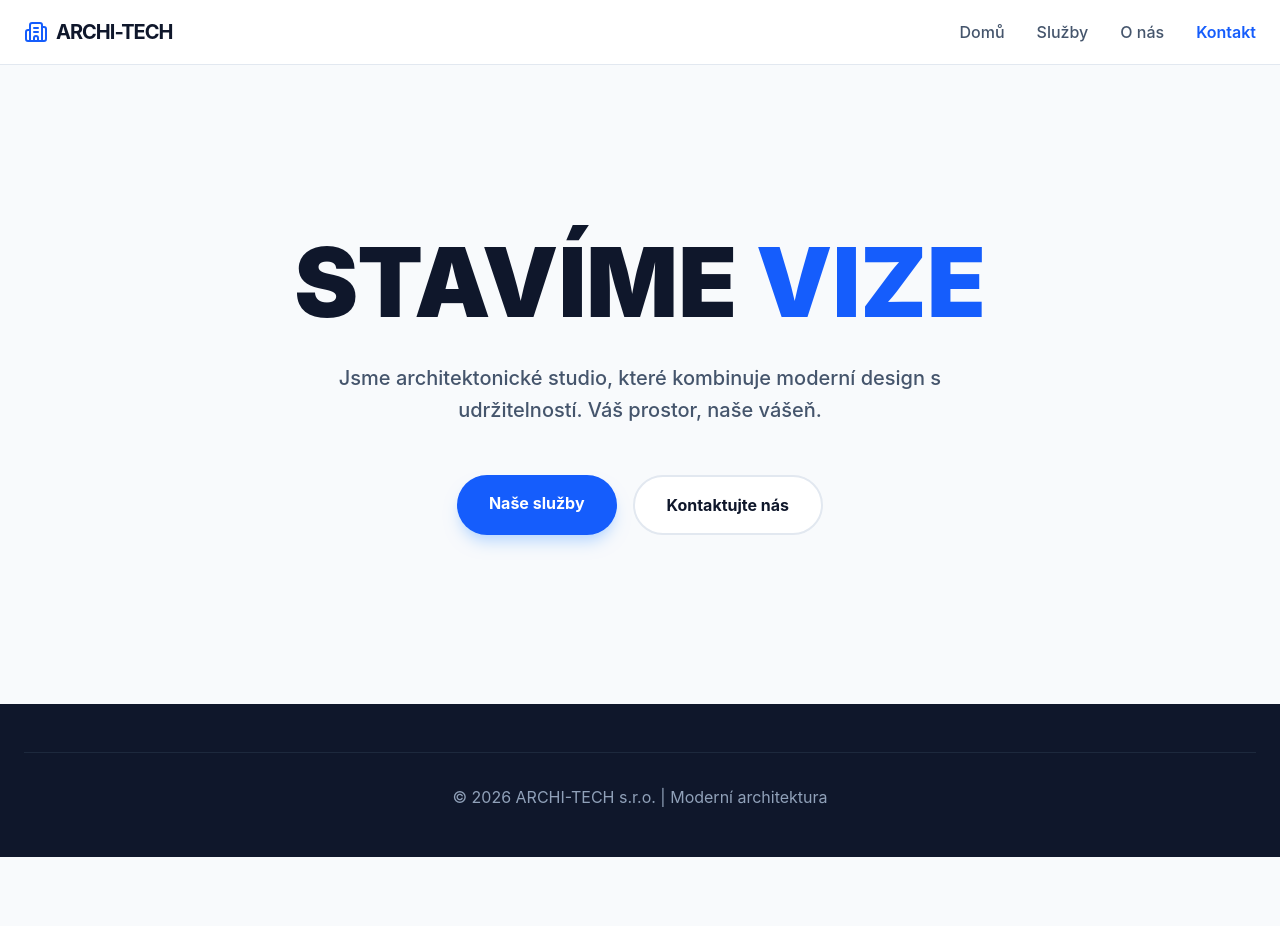
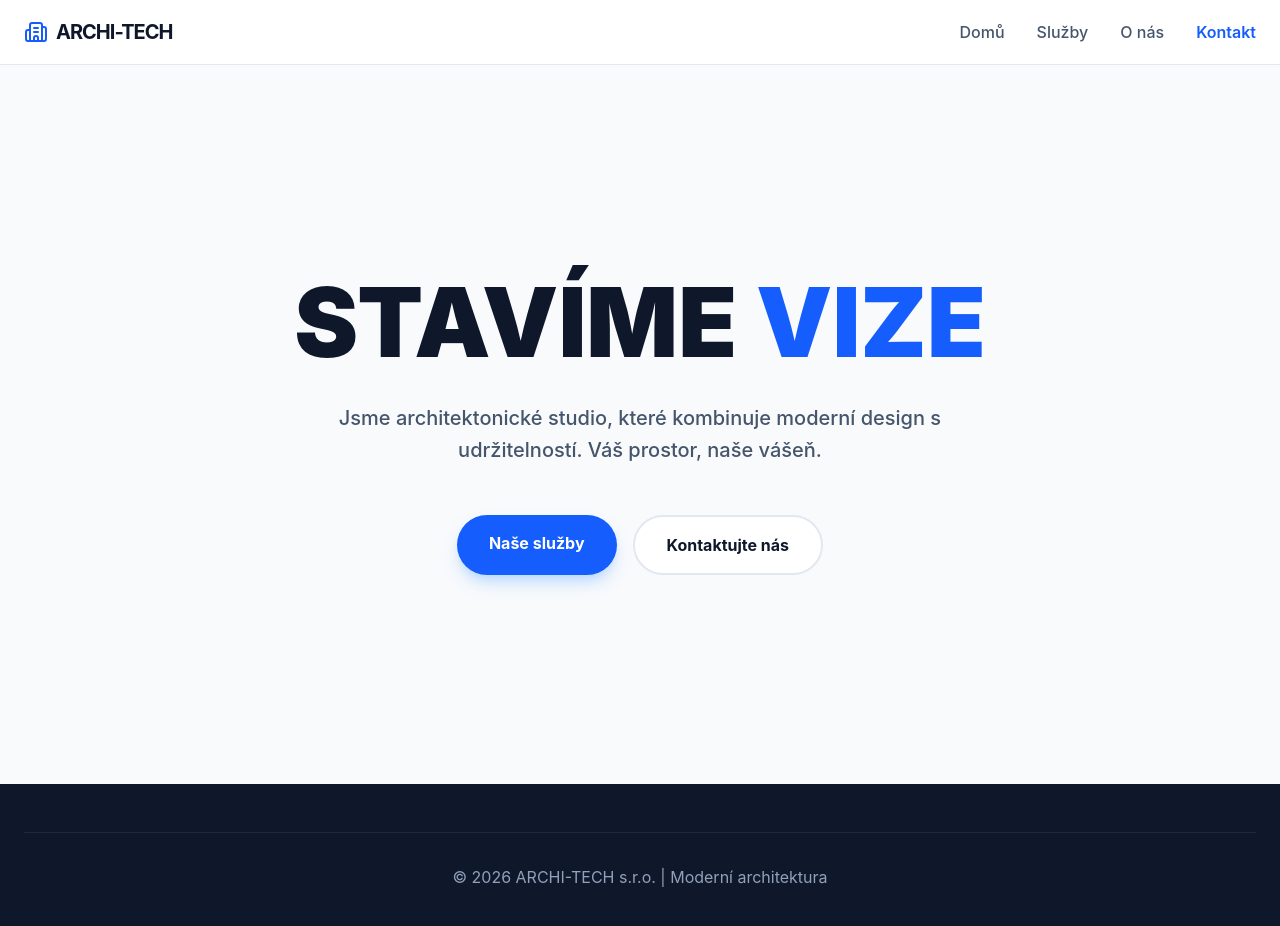
Before and after one commit to bador108/bador-constructions, a React (Vite) app: page / in a window 1280 px wide. Shown: the top 926 px of the page. Before the commit the page ends 857 px from the top, so only its background shows below. Built offline with nearby package versions, Linux system fonts and the light colour scheme; the HTML template or start-up script is replaced by a standard one.

Commit message:
Update Home.jsx

```diff
--- a/src/pages/Home.jsx
+++ b/src/pages/Home.jsx
@@ -3,7 +3,8 @@ import { Link } from 'react-router-dom';
 
 const Home = () => {
   return (
-    <div className="max-w-7xl mx-auto px-6 py-24 text-center min-h-[80vh] flex flex-col justify-center">
+    <div className="w-full h-[calc(100vh-80px)] flex items-center justify-center overflow-hidden">
+      <div className="max-w-7xl mx-auto px-6 text-center">
         <motion.div
           initial={{ opacity: 0, y: 30 }}
           animate={{ opacity: 1, y: 0 }}
@@ -32,6 +33,7 @@ const Home = () => {
           </div>
         </motion.div>
       </div>
+    </div>
   );
 };
 
```
Lines whose indentation alone changed are shown as unchanged.
